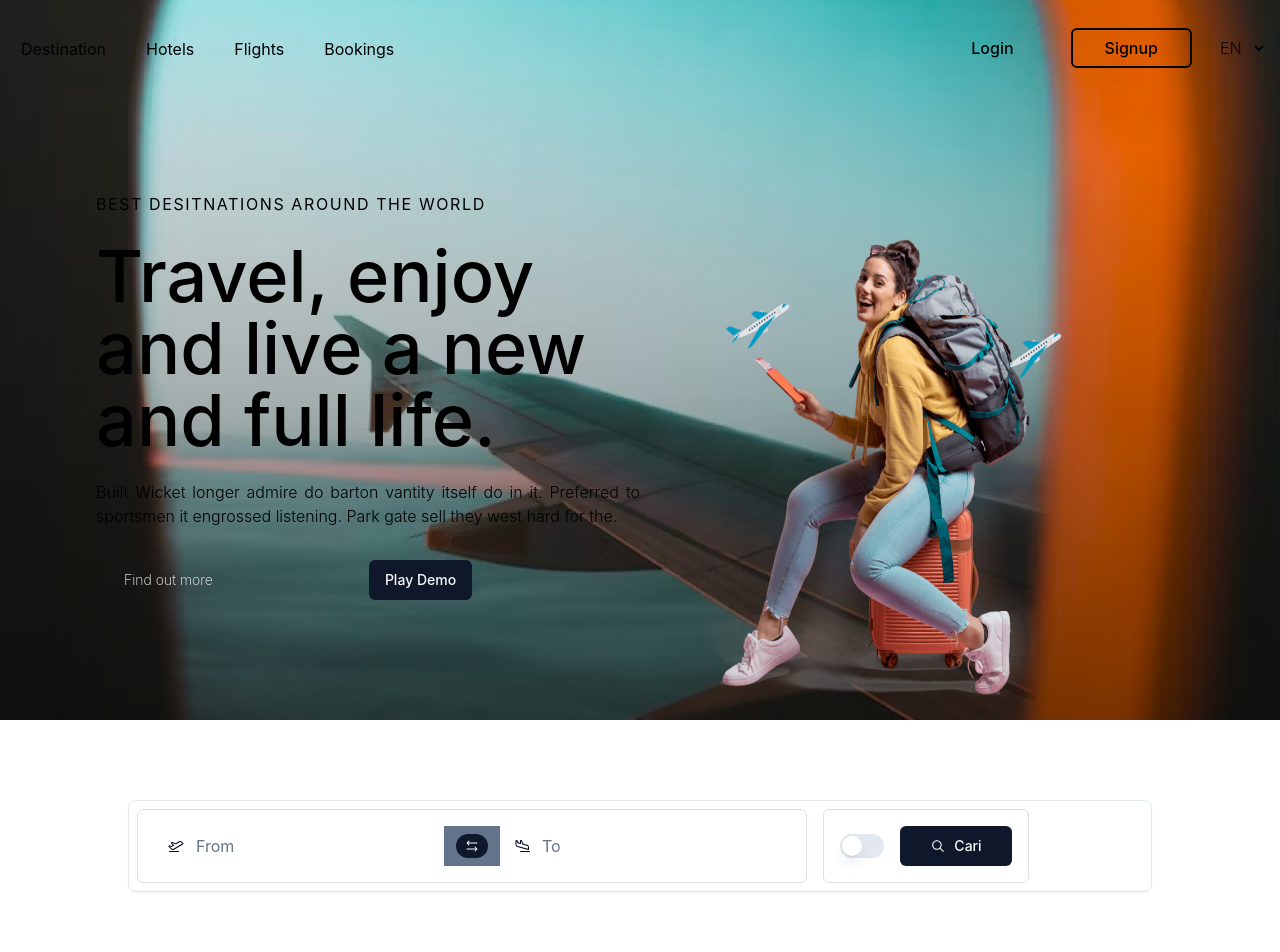
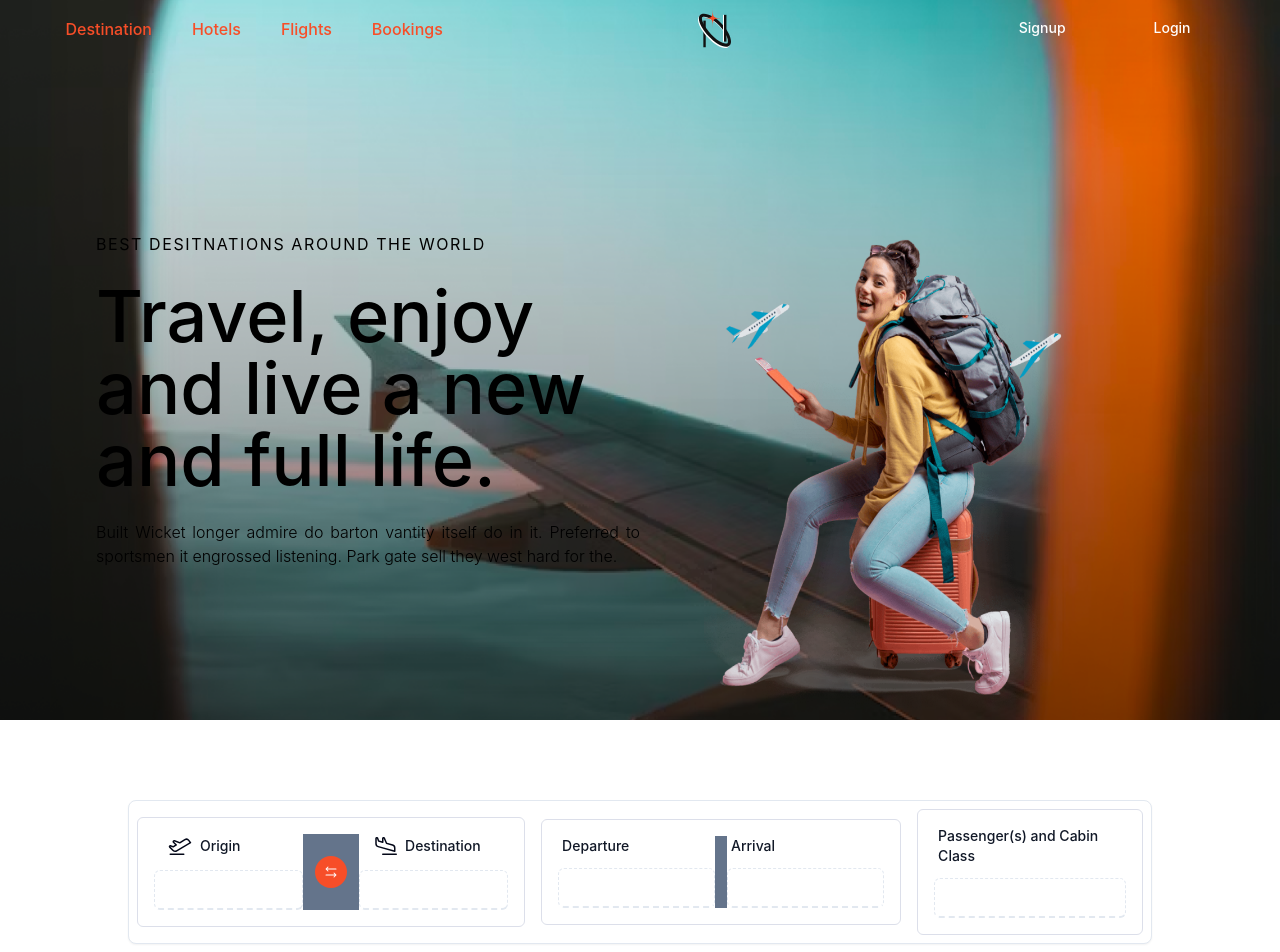
Before and after one commit to SYNRGY-6-TEAM-5/frontend-web, a React (Vite) app: page / in a window 1280 px wide. Shown: the top 952 px of the page. Built offline with nearby package versions, Linux system fonts and the light colour scheme.

Commit message:
feat: refined search and navbar

```diff
--- a/src/components/containers/NavBar.tsx
+++ b/src/components/containers/NavBar.tsx
@@ -2,10 +2,12 @@ import { useState, useEffect } from "react";
 import { Button } from "@/components/ui/button";
 import { NavButtons, NavLinks } from "../particles/DataLists";
 import { List } from "@/components/ui/List";
-import { Text } from "@/components/ui/Text";
+import Logo from "../../assets/logo1.svg";
+import { Text } from "@mantine/core";
+import { Image } from "../ui/Image";
 import { NavLink, useNavigate } from "react-router-dom";
 import { ArrowCircleRight, CirclesFour } from "@phosphor-icons/react";
-import { Fade, Slide } from "react-awesome-reveal";
+import { Slide } from "react-awesome-reveal";
 
 const NavBar = () => {
   const navigate = useNavigate();
@@ -30,12 +32,12 @@ const NavBar = () => {
   }, []);
 
   return (
-    <header className="fixed left-0 top-0 z-50 h-auto w-full overflow-x-hidden bg-transparent">
+    <header className="bg-transparent fixed left-0 top-0 z-50 h-auto w-full overflow-x-hidden">
       <Slide direction="down">
         <nav
-          className={`h-20 w-full md:h-24 ${
+          className={`h-14 w-full md:h-18 ${
             navBarColor ? "bg-white" : "bg-transparent"
-          } flex items-center justify-end lg:justify-center px-4 md:px-6`}
+          } flex items-center justify-end px-4 md:px-6 lg:justify-center`}
         >
           <div className="hidden items-center gap-20 lg:flex">
             <ul className="flex items-center justify-center gap-8">
@@ -43,7 +45,7 @@ const NavBar = () => {
                 <List className="w-full text-base" key={index}>
                   <NavLink
                     to={navlink.url}
-                    className="before:bg-color2 after:bg-color2 relative inline-block overflow-hidden pl-2 pt-2 before:absolute before:-left-10 before:top-2 before:h-2 before:w-2 before:rounded-full before:transition-all before:duration-200 before:ease-in after:absolute after:-top-10 after:left-1 after:h-3 after:w-0.5 after:transition-all after:duration-200 after:ease-in hover:before:left-0.5 hover:after:top-3.5"
+                    className="before:bg-color2 after:bg-color2 hover:text-primary relative inline-block overflow-hidden pl-2 pt-2 font-sans font-medium text-primary-500 before:absolute before:-left-10 before:top-2 before:h-2 before:w-2 before:rounded-full before:transition-all before:duration-200 before:ease-in after:absolute after:-top-10 after:left-1 after:h-3 after:w-0.5 after:transition-all after:duration-200 after:ease-in hover:before:left-0.5 hover:after:top-3.5"
                   >
                     {navlink.name}
                   </NavLink>
@@ -51,12 +53,15 @@ const NavBar = () => {
               ))}
             </ul>
 
-            <Text
-              as="h4"
-              className="text-color3 flex w-96 flex-1 items-center justify-center text-3xl font-medium md:text-5xl lg:text-4xl"
-            >
-              <Fade>AeroSwift</Fade>
-            </Text>
+            <div className="text-color3 flex w-96 flex-1 items-center justify-center text-3xl font-medium md:text-5xl lg:text-4xl">
+              <Image
+                as="a"
+                href="/"
+                className="h-8 md:h-10"
+                image={Logo}
+                alt="Logo"
+              />
+            </div>
 
             <ul className="flex items-center justify-center gap-6">
               {NavButtons.map((navbutton, index) => (
@@ -64,38 +69,26 @@ const NavBar = () => {
                   <Button
                     onClick={() => navigate(navbutton.url)}
                     type="button"
-                    variant="transparent"
-                    className={`${
-                      navbutton.name === "Signup"
-                        ? "border-2 border-gray-950 before:top-0"
-                        : "border-b-2 border-transparent before:bottom-0 hover:border-gray-950"
-                    } before:bg-color2 relative z-10 px-8 py-2 text-base before:absolute before:left-0 before:-z-10 before:h-0 before:w-full before:transition-all before:duration-300 before:ease-in before:content-[''] hover:before:h-full`}
+                    variant={`${navbutton.name === "Login"
+                      ? "black"
+                      : "transparent"}`
+                    }
+                    className={`
+                      relative z-10 px-8 py-2 text-white
+                      before:absolute before:left-0 before:-z-10 before:h-0 before:w-full
+                      before:transition-all before:duration-300 before:ease-in before:content-['']
+                      hover:before:h-full
+                      ${navBarColor && navbutton.name !== "Login" ? "text-black" : "text-white"}`}
                   >
                     {navbutton.name}
                   </Button>
                 </List>
               ))}
-              <List className="text-gray-950">
-                <select className="border-none bg-transparent text-base font-light outline-none">
-                  <option value="EN" selected>
-                    EN
-                  </option>
-                  <option value="ITA">ITA</option>
-                  <option value="FRA">FRA</option>
-                </select>
-              </List>
             </ul>
           </div>
           <div className="flex items-center gap-4 lg:hidden">
-            <select className="border-none bg-transparent text-sm font-light outline-none">
-              <option value="EN" selected>
-                EN
-              </option>
-              <option value="ITA">ITA</option>
-              <option value="FRA">FRA</option>
-            </select>
             <div
-              className="hamburger cursor-pointer text-gray-950"
+              className="hamburger text-gray-950 cursor-pointer"
               onClick={handleToggle}
             >
               <CirclesFour size={30} color="currentColor" weight="fill" />
@@ -106,7 +99,7 @@ const NavBar = () => {
 
       {/* Mobile Nav  */}
       <nav
-        className={`fixed top-0 flex h-screen w-full justify-end bg-gray-950/90 lg:hidden  ${
+        className={`bg-gray-950/90 fixed top-0 flex h-screen w-full justify-end lg:hidden  ${
           open ? "right-0" : "-right-[120vw]"
         } transition-all duration-500 ease-out`}
       >
@@ -117,14 +110,11 @@ const NavBar = () => {
         >
           <section className="flex w-full flex-col gap-16 px-4 py-6">
             <div className="flex w-full items-center justify-between">
-              <Text
-                as="h4"
-                className=" text-color3 text-3xl font-medium md:text-5xl lg:text-4xl"
-              >
-                <Fade>AeroSwift</Fade>
+              <Text className=" text-color3 text-3xl font-medium md:text-5xl lg:text-4xl">
+                AeroSwift
               </Text>
               <div
-                className="hamburger cursor-pointer text-gray-950"
+                className="hamburger text-gray-950 cursor-pointer"
                 onClick={handleToggle}
               >
                 <ArrowCircleRight
@@ -156,8 +146,8 @@ const NavBar = () => {
                   type="button"
                   className={`${
                     navbutton.name === "Signup"
-                      ? "border-2 border-gray-950 before:top-0"
-                      : "border-b-2 border-white before:bottom-0 hover:border-gray-950"
+                      ? "border-gray-950 border-2 before:top-0"
+                      : "hover:border-gray-950 border-b-2 border-white before:bottom-0"
                   } before:bg-color2 relative z-10 px-5 py-1.5 text-base before:absolute before:left-0 before:-z-10 before:h-0 before:w-full before:transition-all before:duration-300 before:ease-in before:content-[''] hover:before:h-full`}
                 >
                   {navbutton.name}
--- a/src/components/particles/DataLists.tsx
+++ b/src/components/particles/DataLists.tsx
@@ -20,11 +20,11 @@ export const NavLinks = [
 
 export const NavButtons = [
     {
-        name: "Login",
+        name: "Signup",
         url: "/"
     },
     {
-        name: "Signup",
+        name: "Login",
         url: "/"
     }
 
--- a/src/components/ui/Text.tsx
+++ /dev/null
@@ -1,14 +0,0 @@
-type TextOwnProps<E extends React.ElementType> = {
-    className: string
-    children?: React.ReactNode
-    as?: E
-}
-
-type TextProps<E extends React.ElementType> = TextOwnProps<E> & Omit<React.ComponentProps<E>, keyof TextOwnProps<E>>
-
-export const Text = <E extends React.ElementType = 'div'>({ className, children, as }: TextProps<E>) => {
-    const Component = as || 'div'
-    return (
-        <Component className={className}>{children}</Component>
-    )
-}
--- a/src/components/ui/button.tsx
+++ b/src/components/ui/button.tsx
@@ -5,18 +5,22 @@ import { cva, type VariantProps } from "class-variance-authority";
 import { cn } from "@/lib/utils";
 
 const buttonVariants = cva(
-  "inline-flex items-center justify-center whitespace-nowrap rounded-md text-sm font-medium ring-offset-white transition-colors focus-visible:outline-none focus-visible:ring-2 focus-visible:ring-slate-950 focus-visible:ring-offset-2 disabled:pointer-events-none disabled:opacity-50 dark:ring-offset-slate-950 dark:focus-visible:ring-slate-300",
+  "inline-flex items-center justify-center whitespace-nowrap rounded-lg text-sm font-medium ring-offset-white transition-colors focus-visible:outline-none focus-visible:ring-2 focus-visible:ring-slate-950 focus-visible:ring-offset-2 disabled:pointer-events-none disabled:opacity-50 dark:ring-offset-slate-950 dark:focus-visible:ring-slate-300",
   {
     variants: {
       variant: {
         default:
           "bg-slate-900 text-slate-50 hover:bg-slate-900/90 dark:bg-slate-50 dark:text-slate-900 dark:hover:bg-slate-50/90",
+        primary:
+          "bg-primary-500 text-white hover:bg-slate-900/90 dark:bg-slate-50 dark:text-slate-900 dark:hover:bg-slate-50/90",
+        black:
+          "bg-black-900 text-white hover:bg-slate-900/90 dark:bg-slate-50 dark:text-slate-900 dark:hover:bg-slate-50/90",
         destructive:
           "bg-red-500 text-slate-50 hover:bg-red-500/90 dark:bg-red-900 dark:text-slate-50 dark:hover:bg-red-900/90",
         outline:
           "border border-slate-200 bg-white hover:bg-slate-100 hover:text-slate-900 dark:border-slate-800 dark:bg-slate-950 dark:hover:bg-slate-800 dark:hover:text-slate-50",
         transparent:
-          "border border-slate-200 bg-transparent hover:bg-slate-100 hover:text-slate-900 dark:border-slate-800 dark:bg-slate-950 dark:hover:bg-slate-800 dark:hover:text-slate-50",
+          "bg-transparent hover:bg-slate-100 hover:text-slate-900 dark:border-slate-800 dark:bg-slate-950 dark:hover:bg-slate-800 dark:hover:text-slate-50",
         secondary:
           "bg-slate-100 text-slate-900 hover:bg-slate-100/80 dark:bg-slate-800 dark:text-slate-50 dark:hover:bg-slate-800/80",
         ghost:
--- a/src/pages/home/components/HeroSection.tsx
+++ b/src/pages/home/components/HeroSection.tsx
@@ -1,9 +1,8 @@
 import { Image } from "@/components/ui/Image"
 import bgImage from "../../../assets/hero-bg.png"
 import heroImage from "../../../assets/hero-img.png"
-import { Text } from "@/components/ui/Text"
-import { Button } from "@/components/ui/button"
-import { Fade, Slide } from "react-awesome-reveal"
+import { Text } from "@mantine/core"
+import { Slide } from "react-awesome-reveal"
 import { HeroTexts } from "../../../components/particles/DataLists"
 
 const HeroSection = () => {
@@ -12,29 +11,15 @@ const HeroSection = () => {
             <Image className="h-[60%] w-[100%] lg:h-[90vh] md:h-[50vh] lg:w-full md:w-[100%]" image={bgImage} alt="Hero Background Vector" />
             <main className="w-full lg:h-full h-auto grid md:grid-cols-2 absolute top-0 left-0 lg:px-24 md:px-8 px-5 pt-24 md:pt-32 lg:pt-0">
                 <div className="flex flex-col justify-center md:gap-6 gap-3 md:order-1 order-2">
-                    <Text as="p" className="text-color1 uppercase tracking-widest lg:text-base  text-sm font-normal">
-                        <Fade>{HeroTexts.firstText}</Fade>
+                    <Text className="text-color1 uppercase tracking-widest lg:text-base  text-sm font-normal">
+                        {HeroTexts.firstText}
                     </Text>
-                    <Text as="h1" className=" text-color3 lg:text-7xl md:text-5xl text-3xl font-medium">
-                        <Fade>{HeroTexts.secondText}</Fade>
+                    <Text className=" text-color3 lg:text-7xl md:text-5xl text-3xl font-medium">
+                        {HeroTexts.secondText}
                     </Text>
-                    <Text as="p" className="text-color3 md:text-base text-sm text-justify font-light">
-                        <Fade>{HeroTexts.thirdText}</Fade>
+                    <Text className="text-color3 md:text-base text-sm text-justify font-light">
+                        {HeroTexts.thirdText}
                     </Text>
-                    <div className="w-full flex md:justify-start justify-between items-center lg:gap-12 md:gap-6 gap-0">
-                        <Button type="button" className="outline-none border-none lg:px-7 px-5 py-3 bg-color2 text-white font-extralight rounded-lg">
-                            {HeroTexts.firstButton}
-                        </Button>
-                        <div className="flex items-center lg:gap-6 gap-3 cursor-pointer">
-                            <Text as="span" className="relative flex h-14 w-14">
-                                <Text as="span" className="animate-ping absolute inline-flex h-full w-full rounded-full bg-color1 opacity-75"></Text>
-                            </Text>
-                            <Button type="button" className="outline-none border-none">
-                                {HeroTexts.secondButton}
-                            </Button>
-                        </div>
-
-                    </div>
                 </div>
                 <div className="flex flex-col items-center justify-end md:order-2 order-1">
                     <Slide direction="right">
--- a/src/pages/home/components/SearchFilter.tsx
+++ b/src/pages/home/components/SearchFilter.tsx
@@ -1,4 +1,4 @@
-import { BellIcon, MagnifyingGlassIcon } from "@radix-ui/react-icons";
+import { MagnifyingGlassIcon } from "@radix-ui/react-icons";
 import {
   ArrowsLeftRight,
   AirplaneTakeoff,
@@ -8,7 +8,6 @@ import {
 import { cn } from "@/lib/utils";
 import { Button } from "@/components/ui/button";
 import { Card, CardContent } from "@/components/ui/card";
-import { Switch } from "@/components/ui/switch";
 import { Input } from "@/components/ui/input";
 
 type CardProps = React.ComponentProps<typeof Card>;
@@ -20,39 +19,52 @@ export function SearchFilter({ className, ...props }: CardProps) {
         <CardContent className="grid gap-4 p-2">
           <div className="flex items-center space-x-4">
             <div className="flex items-center space-x-4 rounded-md border p-4">
-              <div className="space-3 flex flex-1 flex-row items-center gap-3 bg-slate-500">
-                <div className="flex flex-row bg-white">
-                  <div className="pointer-events-none inset-y-0 start-0 flex items-center pr-3 ps-3.5">
-                    <AirplaneTakeoff size={42} className="h-4 w-4" />
+              <div className="space-3 bg-slate-500 flex flex-1 flex-row items-center gap-3">
+                <div className="flex flex-col bg-white">
+                  <div className="pointer-events-none inset-y-0 start-0 mb-3 flex flex-row items-center pr-3 ps-3.5">
+                    <AirplaneTakeoff size={42} className="h-6 w-6" />
+                    <label
+                      htmlFor="origin"
+                      className="text-gray-900 ml-2 block text-sm font-medium dark:text-white"
+                    >
+                      Origin
+                    </label>
                   </div>
                   <Input
-                    id="from"
-                    placeholder="From"
+                    id="origin"
                     type="text"
                     autoCapitalize="none"
                     autoComplete="off"
                     autoCorrect="off"
-                    className="rounded-md border-none px-0 text-base outline-none"
+                    className="rounded-md border-b-2 border-dashed px-0 text-base outline-none"
                     required
                   />
                 </div>
 
-                <Button className="relative h-6 w-6 rounded-full">
+                <Button
+                  variant="primary"
+                  className="relative h-8 w-6 rounded-full"
+                >
                   <ArrowsLeftRight size={42} className="absolute h-4 w-4" />
                 </Button>
 
-                <div className="flex flex-row bg-white">
-                  <div className="pointer-events-none inset-y-0 start-0 flex items-center pr-3 ps-3.5">
-                    <AirplaneLanding size={42} className="h-4 w-4" />
+                <div className="flex flex-col bg-white">
+                  <div className="pointer-events-none inset-y-0 start-0 mb-3 flex flex-row items-center pr-3 ps-3.5">
+                    <AirplaneLanding size={42} className="h-6 w-6" />
+                    <label
+                      htmlFor="destination"
+                      className="text-gray-900 ml-2 block text-sm font-medium dark:text-white"
+                    >
+                      Destination
+                    </label>
                   </div>
                   <Input
-                    id="to"
-                    placeholder="To"
+                    id="destination"
                     type="text"
                     autoCapitalize="none"
                     autoComplete="off"
                     autoCorrect="off"
-                    className="rounded-md border-none px-0 text-base outline-none"
+                    className="rounded-md border-b-2 border-dashed px-0 text-base outline-none"
                     required
                   />
                 </div>
@@ -60,12 +72,78 @@ export function SearchFilter({ className, ...props }: CardProps) {
             </div>
 
             <div className="flex items-center space-x-4 rounded-md border p-4">
-              <Switch />
+              <div className="space-3 bg-slate-500 flex flex-1 flex-row items-center gap-3">
+                <div className="flex flex-col bg-white">
+                  <div className="pointer-events-none inset-y-0 start-0 mb-3 flex flex-row items-center ps-1">
+                    <label
+                      htmlFor="departure"
+                      className="text-gray-900 block text-sm font-medium dark:text-white"
+                    >
+                      Departure
+                    </label>
+                  </div>
+                  <Input
+                    id="origin"
+                    type="text"
+                    autoCapitalize="none"
+                    autoComplete="off"
+                    autoCorrect="off"
+                    className="rounded-md border-b-2 border-dashed px-0 text-base outline-none"
+                    required
+                  />
+                </div>
+
+                <div className="flex flex-col bg-white">
+                  <div className="pointer-events-none inset-y-0 start-0 mb-3 flex flex-row items-center ps-1">
+                    <label
+                      htmlFor="departure"
+                      className="text-gray-900 block text-sm font-medium dark:text-white"
+                    >
+                      Arrival
+                    </label>
+                  </div>
+                  <Input
+                    id="destination"
+                    type="text"
+                    autoCapitalize="none"
+                    autoComplete="off"
+                    autoCorrect="off"
+                    className="rounded-md border-b-2 border-dashed px-0 text-base outline-none"
+                    required
+                  />
+                </div>
+              </div>
+            </div>
+
+            <div className="flex items-center space-x-4 rounded-md border p-4 w-1/3">
+              <div className="space-3 bg-slate-500 flex flex-1 flex-row items-center gap-3">
+                <div className="flex flex-col bg-white">
+                  <div className="pointer-events-none inset-y-0 start-0 mb-3 flex flex-row items-center ps-1">
+                    <label
+                      htmlFor="departure"
+                      className="text-gray-900 block text-sm font-medium dark:text-white"
+                    >
+                      Passenger(s) and Cabin Class
+                    </label>
+                  </div>
+                  <Input
+                    id="origin"
+                    type="text"
+                    autoCapitalize="none"
+                    autoComplete="off"
+                    autoCorrect="off"
+                    className="rounded-md border-b-2 border-dashed px-0 text-base outline-none"
+                    required
+                  />
+                </div>
+              </div>
+            </div>
+
+            {/* <div className="flex items-center space-x-4 rounded-md border p-4">
               <Button className="w-28">
                 <MagnifyingGlassIcon className="mr-2 h-4 w-4" /> Cari
               </Button>
-            </div>
-
+            </div> */}
           </div>
         </CardContent>
       </Card>
--- a/tailwind.config.js
+++ b/tailwind.config.js
@@ -55,6 +55,9 @@ module.exports = {
         },
         white: "#fff",
       },
+      zinc:{
+        900: "#18181b",
+      }
     },
     backgroundImage: {
       "login-bg": "url('/src/assets/login-bg.png')",
```
Also changed, not shown: src/components/containers/Footer.tsx (+83 -46 lines), src/assets/logo1.png (deleted), src/assets/logo1.svg (added), src/pages/home/components/Testimonials.tsx (added), src/pages/home/components/TopDestination.tsx (added).
